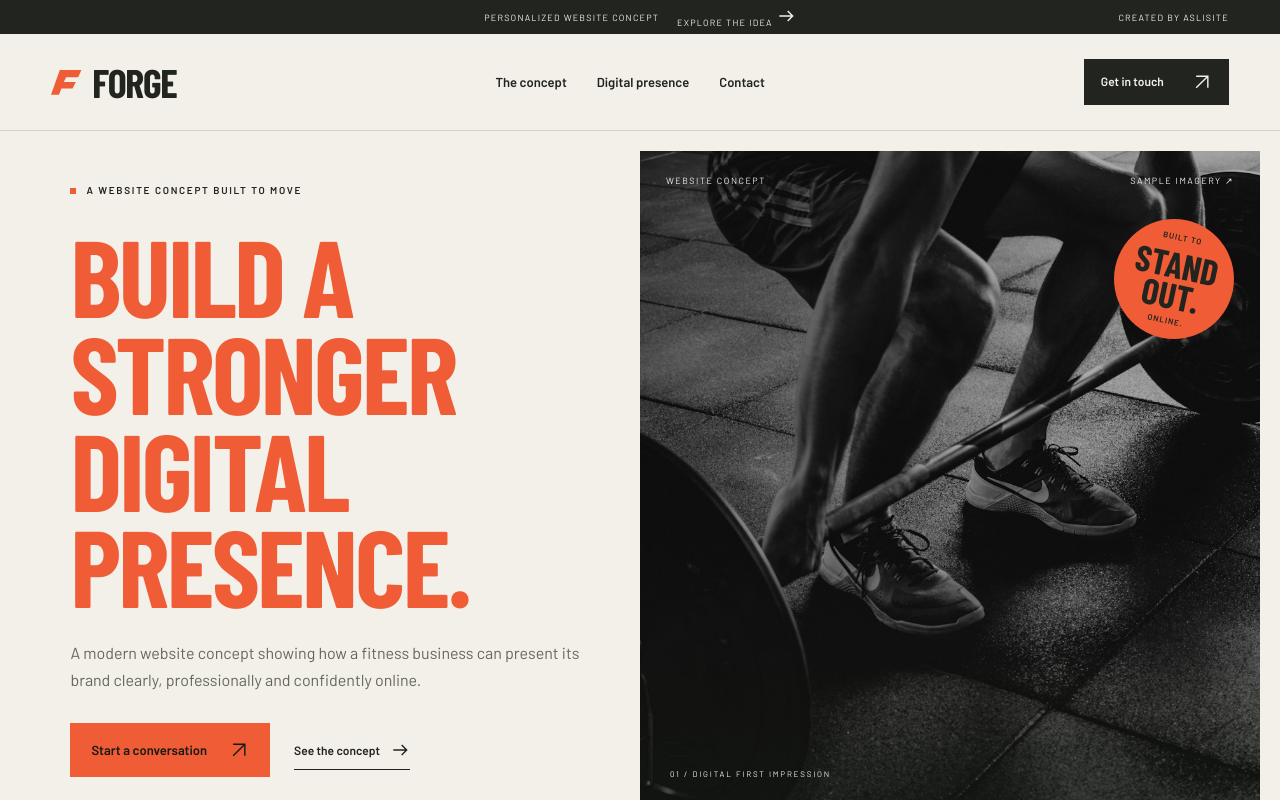
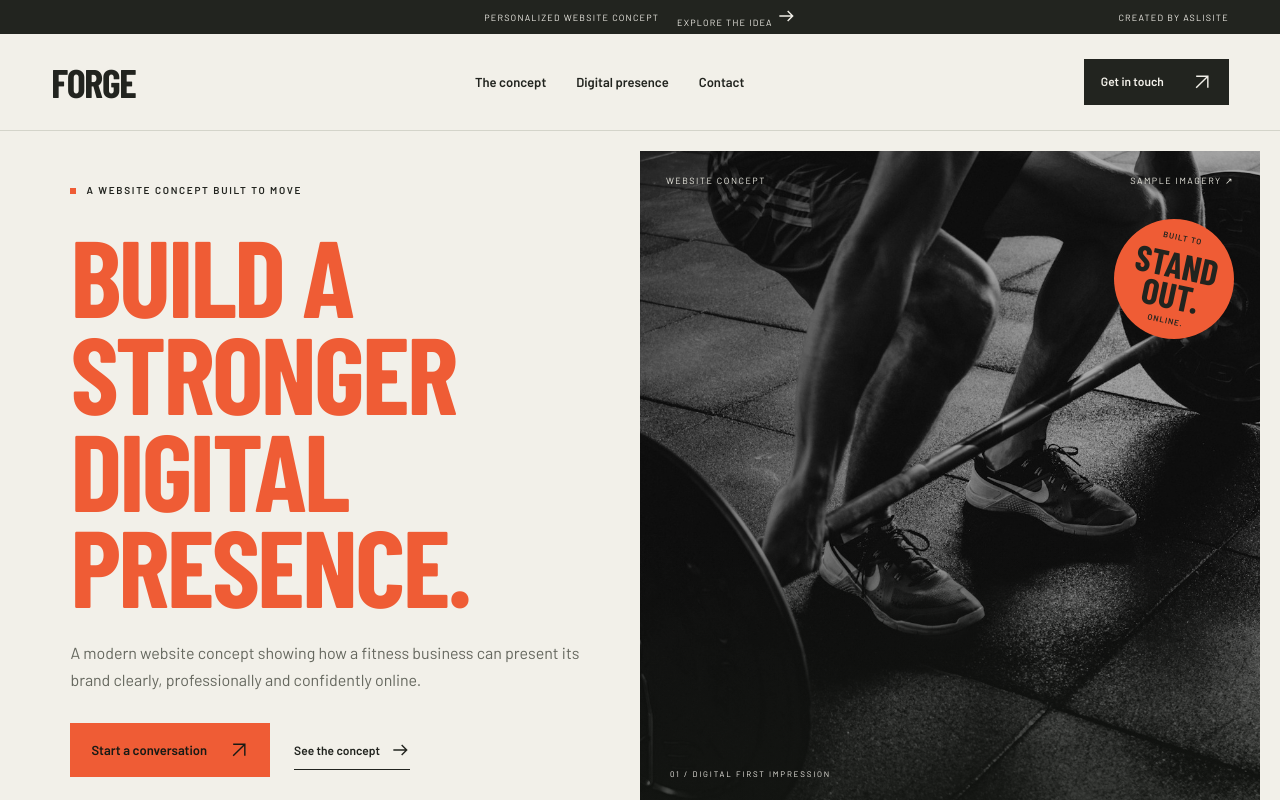
Before and after one commit to AslisiteTechnologies/aslisite-gym-template, a React (Vite) app: page / in a window 1280 px wide. Shown: the top 800 px of the page. Built offline with nearby package versions, Linux system fonts and the light colour scheme.

Commit message:
Refine site branding and header mark

```diff
--- a/src/App.tsx
+++ b/src/App.tsx
@@ -1,4 +1,4 @@
-import { Arrow, Mark } from './components/Icons';
+import { Arrow } from './components/Icons';
 // @ts-ignore - prospect modules are generated as JavaScript by Agency OS.
 import { getProspect } from './prospects/index.js';
 
@@ -45,7 +45,7 @@ export default function App() {
 
     <header className="site-header">
       <a className="logo" href="/" onClick={e=>e.preventDefault()} aria-label={`${p.name} demo home`}>
-        <Mark/>{p.name}
+        {p.name}
       </a>
       <nav className="main-nav" aria-label="Demo navigation">
         <a href="#concept">The concept</a>
@@ -136,7 +136,7 @@ export default function App() {
 
     <footer>
       <div className="footer-top">
-        <div><div className="logo"><Mark/>{p.name}</div><p>Website concept.<br/>Ready to customize.</p></div>
+        <div><div className="logo">{p.name}</div><p>Website concept.<br/>Ready to customize.</p></div>
         <div><span className="eyebrow">LOCATION</span><p>{p.city || 'Business location not supplied'}</p></div>
       </div>
       <div className="footer-word" aria-hidden="true">MOVE FORWARD.</div>
```
Also changed, not shown: public/favicon.svg.
